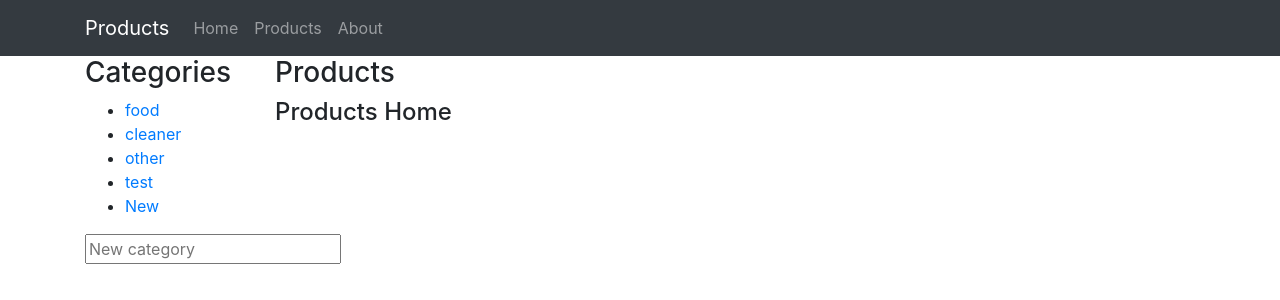
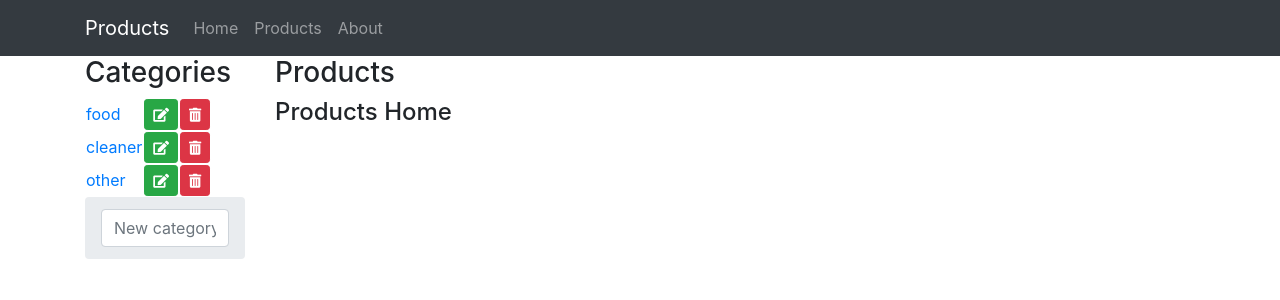
Before and after one commit to hnrqsss/crud-spa, a React (Create React App) app: page /products in a window 1280 px wide. Shown: the top 300 px of the page. Built offline with nearby package versions, Linux system fonts and the light colour scheme; data requests are answered from the project's data file.

Commit message:
remove categories

```diff
--- a/db.json
+++ b/db.json
@@ -28,14 +28,6 @@
     {
       "id": 3,
       "category": "other"
-    },
-    {
-      "category": "test",
-      "id": 4
-    },
-    {
-      "category": "New",
-      "id": 5
     }
   ]
 }
--- a/public/index.html
+++ b/public/index.html
@@ -6,6 +6,7 @@
     <meta name="theme-color" content="#000000">
     <link rel="manifest" href="%PUBLIC_URL%/manifest.json">
     <link rel="shortcut icon" href="%PUBLIC_URL%/favicon.ico">
+    <link rel="stylesheet" href="https://use.fontawesome.com/releases/v5.2.0/css/all.css" integrity="sha384-hWVjflwFxL6sNzntih27bfxkr27PmbbK/iSvJ+a4+0owXq79v+lsFkW54bOGbiDQ" crossorigin="anonymous">
     <title>Crud Products</title>
   </head>
   <body>
--- a/src/Category.js
+++ b/src/Category.js
@@ -50,7 +50,7 @@ class Category extends Component {
     }
 
     renderProducts(product) {
-        return <li key={product.id}>{product.product}</li>
+        return <li className='breadcrumb' key={product.id}>{product.product}</li>
     }
 
     render() {
--- a/src/Products.js
+++ b/src/Products.js
@@ -16,6 +16,7 @@ export default class Products extends Component {
 
         this.handleNewCategory = this.handleNewCategory.bind(this)
         this.loadCategories    = this.loadCategories.bind(this)
+        this.removeCategory    = this.removeCategory.bind(this)
     }
 
     //when component is render
@@ -32,8 +33,35 @@ export default class Products extends Component {
                 .catch(err => console.log('Error: '+err))
     }
 
+    removeCategory(category) {
+        axios
+            .delete('http://localhost:3001/categories/'+category.id)
+                .then(() => this.loadCategories())
+                .catch(err => console.log(err))
+
+    }
+
     renderCategory(category) {
-        return <li key={category.id}><Link to={`/products/category/${category.id}`} >{category.category}</Link></li>
+        return (
+                <tr key={category.id} >
+                    <td>
+                        <Link to={`/products/category/${category.id}`} >{category.category} </Link>
+                    </td>
+                    <td>
+                        <button className='btn btn-success btn-sm'>
+                            <i className="fas fa-edit"></i>
+                        </button>
+                    </td>
+                    <td>
+                        <button
+                            className='btn btn-danger btn-sm'
+                            onClick={() => this.removeCategory(category)}
+                        >
+                            <i className="fas fa-trash-alt"></i>
+                        </button>
+                    </td>
+                </tr>
+            )
     }
 
     handleNewCategory(event) {
@@ -57,16 +85,19 @@ export default class Products extends Component {
 
                 <div className='col-md-2'>
                     <h3>Categories</h3>
-                    <ul>
-                        {categories.map(cat => this.renderCategory(cat))}
-                    </ul>
+                    <table>
+                        <tbody>
+                            {categories.map(cat => this.renderCategory(cat))}
+                        </tbody>
+                    </table>
 
-                    <div className='well'>
+                    <div className='breadcrumb'>
                         <input
                             type='text'
                             ref='category'
                             placeholder='New category'
                             onKeyUp={this.handleNewCategory}
+                            className='form-control'
                             />
                     </div>
 
```
